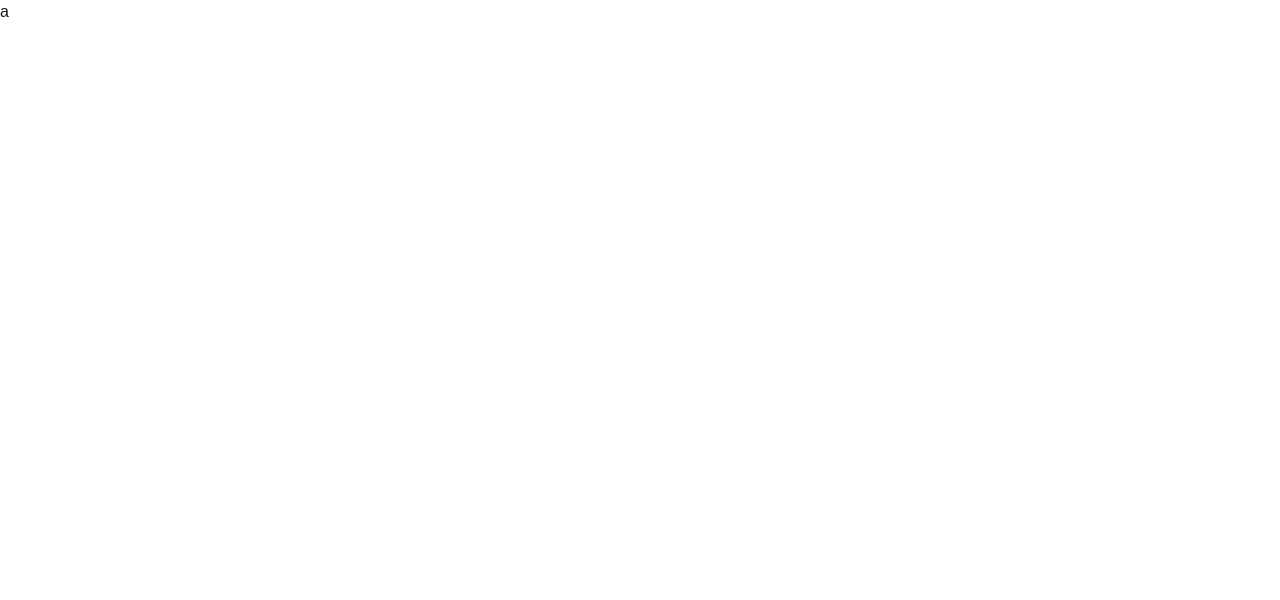
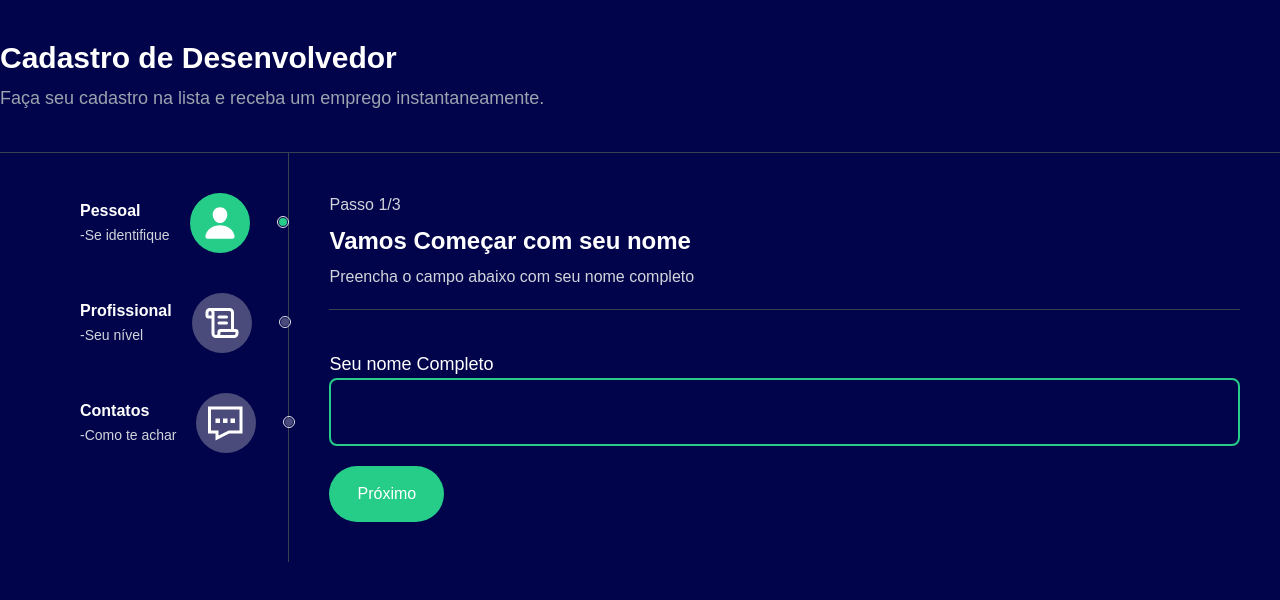
Before and after one commit to jooluisrm/multiform, a Next.js app: page / in a window 1280 px wide. Shown: the top 600 px of the page. Built offline with nearby package versions, Linux system fonts and the light colour scheme.

Commit message:
interface passo1/3 feita

```diff
--- a/src/app/globals.css
+++ b/src/app/globals.css
@@ -2,21 +2,7 @@
 @tailwind components;
 @tailwind utilities;
 
-:root {
-  --background: #ffffff;
-  --foreground: #171717;
-}
-
-@media (prefers-color-scheme: dark) {
-  :root {
-    --background: #0a0a0a;
-    --foreground: #ededed;
-  }
-}
-
 body {
-  color: var(--foreground);
-  background: var(--background);
   font-family: Arial, Helvetica, sans-serif;
 }
 
--- a/src/app/layout.tsx
+++ b/src/app/layout.tsx
@@ -1,35 +1,25 @@
-import type { Metadata } from "next";
-import localFont from "next/font/local";
+import { ReactNode } from "react";
 import "./globals.css";
+import { Header } from "@/components/header/header";
 
-const geistSans = localFont({
-  src: "./fonts/GeistVF.woff",
-  variable: "--font-geist-sans",
-  weight: "100 900",
-});
-const geistMono = localFont({
-  src: "./fonts/GeistMonoVF.woff",
-  variable: "--font-geist-mono",
-  weight: "100 900",
-});
+type Props = {
+    children: ReactNode;
+}
 
-export const metadata: Metadata = {
-  title: "Create Next App",
-  description: "Generated by create next app",
-};
+const Layout = ({children}: Props) => {
+    return (
+        <html>
+            <body className="container mx-auto bg-[#01044A] text-white">
 
-export default function RootLayout({
-  children,
-}: Readonly<{
-  children: React.ReactNode;
-}>) {
-  return (
-    <html lang="en">
-      <body
-        className={`${geistSans.variable} ${geistMono.variable} antialiased`}
-      >
-        {children}
-      </body>
-    </html>
-  );
+                <Header />
+
+                <div>
+                    {children}
+                </div>
+
+            </body>
+        </html>
+    );
 }
+
+export default Layout;
--- a/src/app/page.tsx
+++ b/src/app/page.tsx
@@ -1,9 +1,38 @@
+import { Button } from "@/components/Button/Button";
+import { InfoQuestoes } from "@/components/InfoQuestoes/infoQuestoes";
+import { GrContact } from "react-icons/gr";
+import { IoPerson } from "react-icons/io5";
+import { LuScrollText } from "react-icons/lu";
+
 const Page = () => {
-  return (
-    <div>
-      a
-    </div>
-  );
+    return (
+        <div className="flex justify-center">
+            <div className=" pl-20 border-r border-gray-700 flex flex-col gap-10 py-10">
+                <InfoQuestoes h3="Pessoal" span="-Se  identifique" icone={<IoPerson />} color="#25CD89" />
+                <InfoQuestoes h3="Profissional" span="-Seu nível" icone={<LuScrollText />} color="#4a4b7a" />
+                <InfoQuestoes h3="Contatos" span="-Como te achar" icone={<GrContact />} color="#4a4b7a" />
+            </div>
+
+            <div className="py-10 px-10 flex-1">
+                <div className="mb-10 pb-5 border-b border-gray-700">
+                    <p className="text-gray-300 mb-2">Passo 1/3</p>
+                    <h2 className="text-2xl font-bold my-2">Vamos Começar com seu nome</h2>
+                    <p className="text-gray-300">Preencha o campo abaixo com seu nome completo</p>
+                </div>
+                <div>
+                    <label htmlFor="name" className="text-lg">Seu nome Completo</label>
+                    <input
+                        type="text"
+                        id="name"
+                        autoFocus
+                        className="inline-block bg-transparent outline-none border-2 border-[#25Cd89] rounded-lg min-w-full py-5 px-5"
+                    />
+                    <Button text="Próximo"/>
+                </div>
+
+            </div>
+        </div>
+    );
 }
 
 export default Page;
--- /dev/null
+++ b/src/app/step2/page.tsx
@@ -0,0 +1,9 @@
+const Step2 = () => {
+    return (
+        <div>
+            step2
+        </div>
+    );
+}
+
+export default Step2;
--- /dev/null
+++ b/src/app/step3/page.tsx
@@ -0,0 +1,9 @@
+const Step3 = () => {
+    return (
+        <div>
+            step3
+        </div>
+    );
+}
+
+export default Step3;
--- /dev/null
+++ b/src/components/Button/Button.tsx
@@ -0,0 +1,9 @@
+type Props = {
+    text: string;
+}
+
+export const Button = ({text}: Props) => {
+    return (
+        <button className="bg-[#25Cd89] py-4 px-7 rounded-full mt-5">{text}</button>
+    );
+}
--- /dev/null
+++ b/src/components/InfoQuestoes/infoQuestoes.tsx
@@ -0,0 +1,29 @@
+
+
+type Props = {
+    h3: string;
+    span: string;
+    icone: any;
+    color: string;
+}
+
+export const InfoQuestoes = ({ h3, span, color, icone }: Props) => {
+    return (
+        <div className="flex items-center gap-5">
+            <div>
+                <h3 className="font-bold">{h3}</h3>
+                <span className="text-gray-300 text-sm">{span}</span>
+            </div>
+            <div style={{ backgroundColor: color }} className={`inline-block p-3 rounded-full`}>
+                <div className="text-4xl">
+                    {icone}
+                </div>
+            </div>
+            <div>
+                <div className="inline-block border rounded-full p-[1px] translate-x-[7px]">
+                    <div style={{ backgroundColor: color }} className={`rounded-full w-2 h-2`}></div>
+                </div>
+            </div>
+        </div>
+    );
+}
--- /dev/null
+++ b/src/components/header/header.tsx
@@ -0,0 +1,8 @@
+export const Header = () => {
+    return (
+        <header className="py-10 border-b border-gray-700">
+            <h1 className="text-3xl font-bold mb-2">Cadastro de Desenvolvedor</h1>
+            <h3 className="text-lg text-gray-400">Faça seu cadastro na lista e receba um emprego instantaneamente.</h3>
+        </header>
+    );
+}
```
Also changed, not shown: package.json (+4 -3 lines), 1 other file (tests, documents, lock files or other folders).
